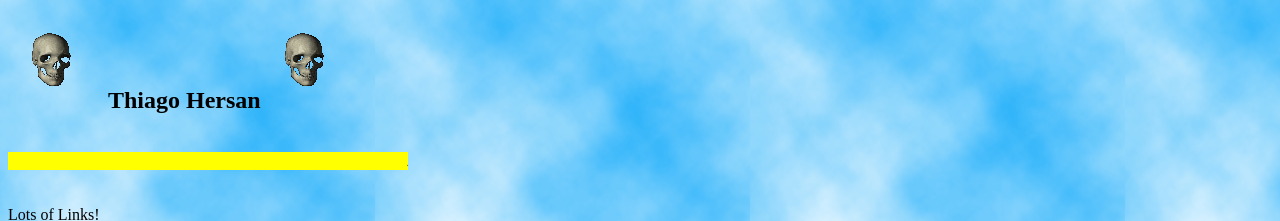
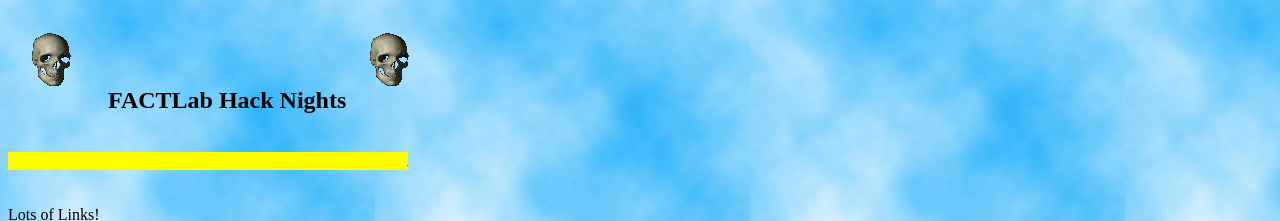
Before and after one commit to hacklabes/HackNights_API_Trigger, a website: page HackNights_00_SimpleServer/static/index.html in a window 1280 px wide. Shown: the top 221 px of the page. Drawn offline with Linux system fonts and the light colour scheme.

Commit message:
change title of static html

```diff
--- a/HackNights_00_SimpleServer/static/index.html
+++ b/HackNights_00_SimpleServer/static/index.html
@@ -4,7 +4,7 @@
 </head>
 
 <body background="images/bg.png">
-    <h2><img src="images/skull.gif" />Thiago Hersan<img src="images/skull.gif" /></h2><br>
+    <h2><img src="images/skull.gif"/>FACTLab Hack Nights<img src="images/skull.gif" /></h2><br>
     <MARQUEE WIDTH=400px BEHAVIOR=SCROLL BGColor=yellow LOOP=100>AWESOME SITE!!</MARQUEE><br><br>
     <br>Lots of Links!<br>
     <img src="images/fire.gif" width=80><a href="https://en.wikipedia.org/wiki/Fire">Fire</a><br>
```
Also changed, not shown: HackNights_01_RoutingServer/static/index.html (+1 -1 lines).
